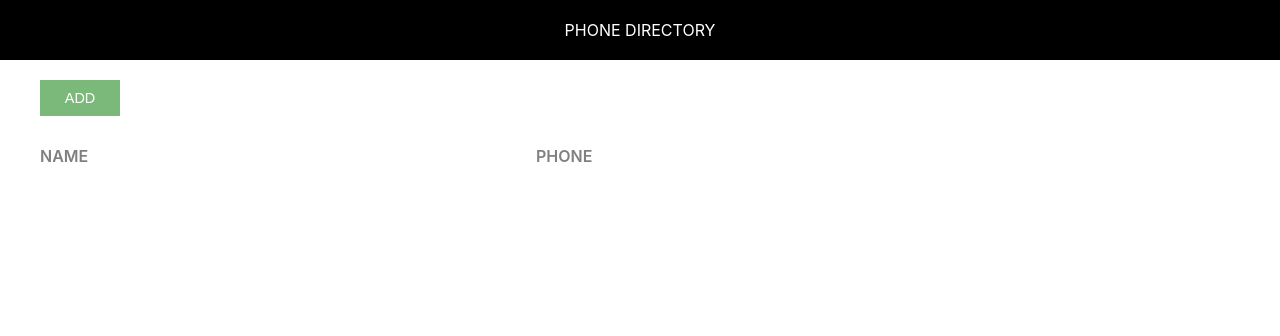
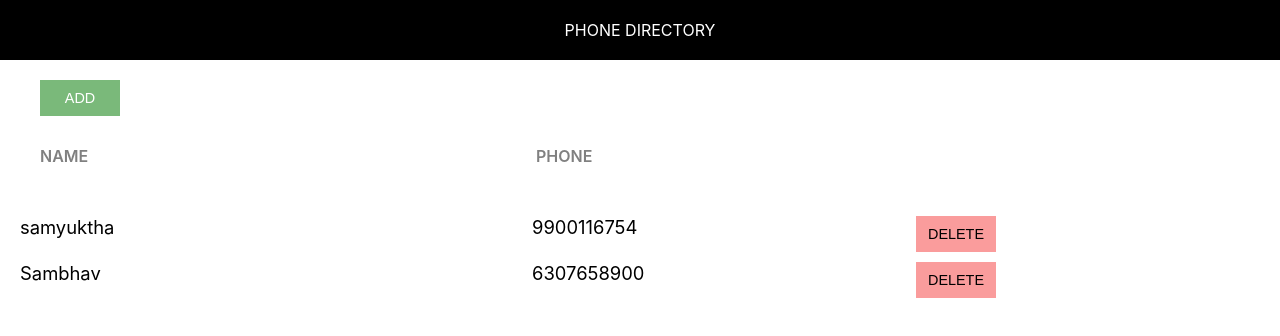
Before and after one commit to samyukthaalakanti/phone-directory, a React (Create React App) app: page / in a window 1280 px wide. Shown: the top 336 px of the page. Built offline with nearby package versions, Linux system fonts and the light colour scheme.

Commit message:
Added routing for Add Subscriber Page and Show Subscribers Page

```diff
--- a/package.json
+++ b/package.json
@@ -8,6 +8,7 @@
     "@testing-library/user-event": "^13.5.0",
     "react": "^17.0.2",
     "react-dom": "^17.0.2",
+    "react-router-dom": "^6.2.2",
     "react-scripts": "5.0.0",
     "web-vitals": "^2.1.4"
   },
--- a/src/AddSubscriber.js
+++ b/src/AddSubscriber.js
@@ -1,6 +1,8 @@
 import React,{Component} from 'react';
 import './AddSubscriber.css';
 import Header from './Header';
+import  {Link} from 'react-router-dom';
+
 
 class AddSubscriber extends Component {
 
@@ -19,25 +21,30 @@
         console.log(this.state);
     }
 
+    onFormSubmitted = (e) =>{
+        e.preventDefault();
+        this.props.addSubscriberHandler(this.state);
+        this.setState({id:0,name:'',phone:''});
+    }
     render(){
         return(
             <div>
 
                 <Header heading="Add Subscriber"/>
                 <div className='component-body-container'>
-                   <button className='custom-btn'>Back</button>
+                   <Link to="/"><button className='custom-btn'>Back</button></Link>
                   </div>
-                 <form className="subscriber-form">
+                 <form className="subscriber-form" onsubmit={this.onFormsubmitted.bind(this)}>
                  <label htmlFor="name" className='label-control'>Name : </label><br/>
-                        <input id="name" type="text" className='input-control' name="name" onChange={this.inputChangeHandler} ></input><br/><br/>
+                        <input id="name" type="text" className='input-control' name="name" onChange={this.inputChangeHandler}></input><br/><br/>
                         <label htmlFor="phone" className='label-control'>Phone : </label><br/>
-                        <input id="phone" type="text" className='input-control' name="phone" onChangeHandler={this.inputChangeHandler} ></input><br/><br/>
+                        <input id="phone" type="text" className='input-control' name="phone" onChangeHandler={this.inputChangeHandler}></input><br/><br/>
                         <div className='subscriber-info-container'>
                         <span className='subscriber-to-add-heading'>Subscriber to be added : </span><br/>
                         <span className='subscriber-info'>Name:{this.state.name}</span><br/>
                         <span className='subscriber-info'>Phone:{this.state.phone}</span>
         </div>
-        <button className='custm-btn add-btn'>Add</button>
+        <button type="Submit"className='custm-btn add-btn'>Add</button>
             </form>
             </div>
         )
--- /dev/null
+++ b/src/PhoneDirectory.js
@@ -0,0 +1,48 @@
+import React,{Component} from "react";
+import AddSubscriber from "./AddSubscriber";
+import ShowSubscriber from "./ShowSubscriber";
+import {BrowserRouter,Routes,Route} from 'react-router-dom';
+class PhoneDirectory extends Component{
+    constructor(){
+        super();
+        this.state={
+            subscriberList:[
+                {
+                    id:1,
+                    name:'samyuktha',
+                    phone:'9900116754'
+                },
+                {
+                    id:2,
+                    name:'Sambhav',
+                    phone:'6307658900'
+                }
+            ]
+        }
+    }
+    addSubscriberHandler =(newSubscriber) =>{
+        let subscriberList=this.state.subscriberList;
+        console.log(this.state.subscriberList)
+        if(subscriberList.length>0){
+            newSubscriber.id= subscriberList[subscriberList.length-1].id +1;
+        }else{
+            newSubscriber.id=1;
+        }
+        subscriberList.push(newSubscriber);
+        this.setState({subscriberList:subscriberList});
+        console.log(this.state.subscriberList);
+    }
+    render(){
+        return(
+            //<AddSubscriber addSubscriberHandler={this.addSubscriberHandler}/>
+           // <ShowSubscriber subscriberList={this.state.subscriberList}/>
+           <BrowserRouter>
+           <Routes>
+               <Route exact path="/" element={<ShowSubscriber subscriberList={this.state.subscriberList}/>}/>
+               <Route exact path="/add" element={<AddSubscriber addSubscriber={this.addSubscriberHandler}/>}/>
+             </Routes>
+           </BrowserRouter>
+        )
+    }
+}
+export default PhoneDirectory;
--- a/src/App.js
+++ b/src/ShowSubscriber.js
@@ -1,46 +1,22 @@
 import React,{Component}from 'react';
-import AddSubscriber from './AddSubscriber';
-import './App.css';
+import './ShowSubscriber.css';
 import Header from './Header';
+import {Link} from 'react-router-dom';
 
-
-   class App extends Component {
-     constructor(){
-       super();
-       this.state={
-       subscribersListToShow:[]
-     }
-     }
+   class ShowSubscriber extends Component {
      render(){
-//      let subscribers=[
-//        {id:1,
-//         name:'samyuktha',
-//         phone:'9199442131'
-//        },
-// {id:2,
-//   name:'sahithi',
-//   phone:'9912176590'
-// },
-// {
-//   id:3,
-//   name:'karthik',
-//   phone:'8341081998'
-// }
-//      ]
-
-
      return(
        <div>
          <Header heading="Phone Directory "/>
          <div className='component-body-container'>
-      <button className='custom-btn add-btn'>Add</button>
+       <Link to="/add"><button className='custom-btn add-btn'>Add</button></Link>
       <div className="grid-container heading-container">
             <span className="grid-item name-heading">Name</span>
             <span className="grid-item phone-heading">Phone</span>
           </div>
-    </div>
+       </div>
         {
-          this.state.subscribersListToShow.map(sub =>{
+          this.props.subscriberList.map(sub =>{
             return <div key={sub.id} className="grid-container">
               <span className='grid-item'>{sub.name}</span>
               <span className='grid-item'>{sub.phone}</span>
@@ -54,4 +30,4 @@
      }
 
     }
-export default App;
+export default ShowSubscriber;
--- a/src/index.js
+++ b/src/index.js
@@ -1,15 +1,18 @@
 import React from 'react';
 import ReactDOM from 'react-dom';
 import './index.css';
-import App from './App';
+//import App from './App';
+import ShowSubscriber from './ShowSubscriber';
+//import PhoneDirectory from './PhoneDirectory';
 import reportWebVitals from './reportWebVitals';
 //import AddSubscriber from './AddSubscriber';
 import './common/common.css';
+import PhoneDirectory from './PhoneDirectory';
 
 
 ReactDOM.render(
 
-    <App/> , document.getElementById('root')
+    <PhoneDirectory/> , document.getElementById('root')
 );
 
 // If you want to start measuring performance in your app, pass a function
```
Also changed, not shown: src/ShowSubscriber.css (renamed from src/App.css), 1 other file (tests, documents, lock files or other folders).
